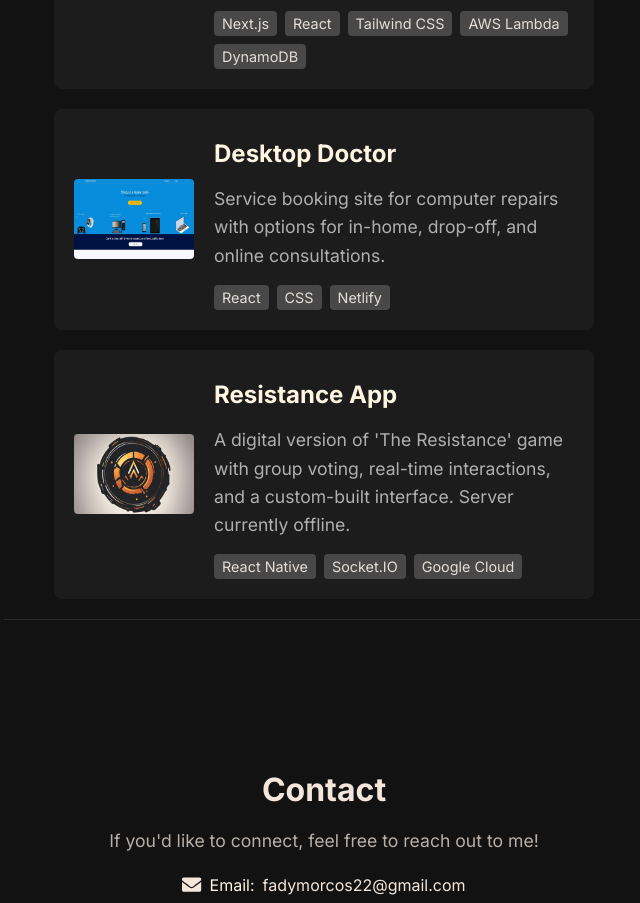
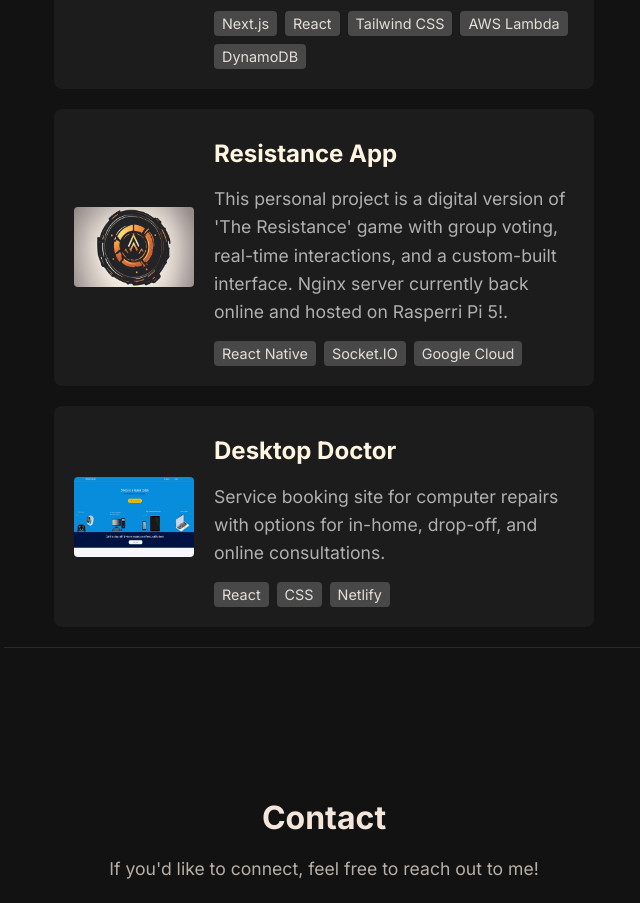
Before and after one commit to fadymorcos21/web-portfolio, a React (Create React App) app: page / in a window 1280 px wide. Shown: the part 3380-4283 px from the top of the page, without its empty margins (636-1276 px from the left). Built offline with nearby package versions, Linux system fonts and the light colour scheme.

Commit message:
updated order and resistance project description

```diff
--- a/src/sections/Projects.js
+++ b/src/sections/Projects.js
@@ -30,20 +30,20 @@ const Projects = () => {
       imageUrl: "/images/BondHeadPharmacy.jpg",
     },
     {
+      title: "Resistance App",
+      description:
+        "This personal project is a digital version of 'The Resistance' game with group voting, real-time interactions, and a custom-built interface. Nginx server currently back online and hosted on Rasperri Pi 5!.",
+      link: "https://resistance-the-game.netlify.app/",
+      tags: ["React Native", "Socket.IO", "Google Cloud"],
+      imageUrl: "/images/resistance_app.jpg",
+    },
+    {
       title: "Desktop Doctor",
       description:
         "Service booking site for computer repairs with options for in-home, drop-off, and online consultations.",
       link: "https://desktop-doctor.store/",
       tags: ["React", "CSS", "Netlify"],
       imageUrl: "/images/desktop_doctor.jpg",
-    },
-    {
-      title: "Resistance App",
-      description:
-        "A digital version of 'The Resistance' game with group voting, real-time interactions, and a custom-built interface. Server currently offline.",
-      link: "https://resistance-the-game.netlify.app/",
-      tags: ["React Native", "Socket.IO", "Google Cloud"],
-      imageUrl: "/images/resistance_app.jpg",
     },
   ];
 
```
